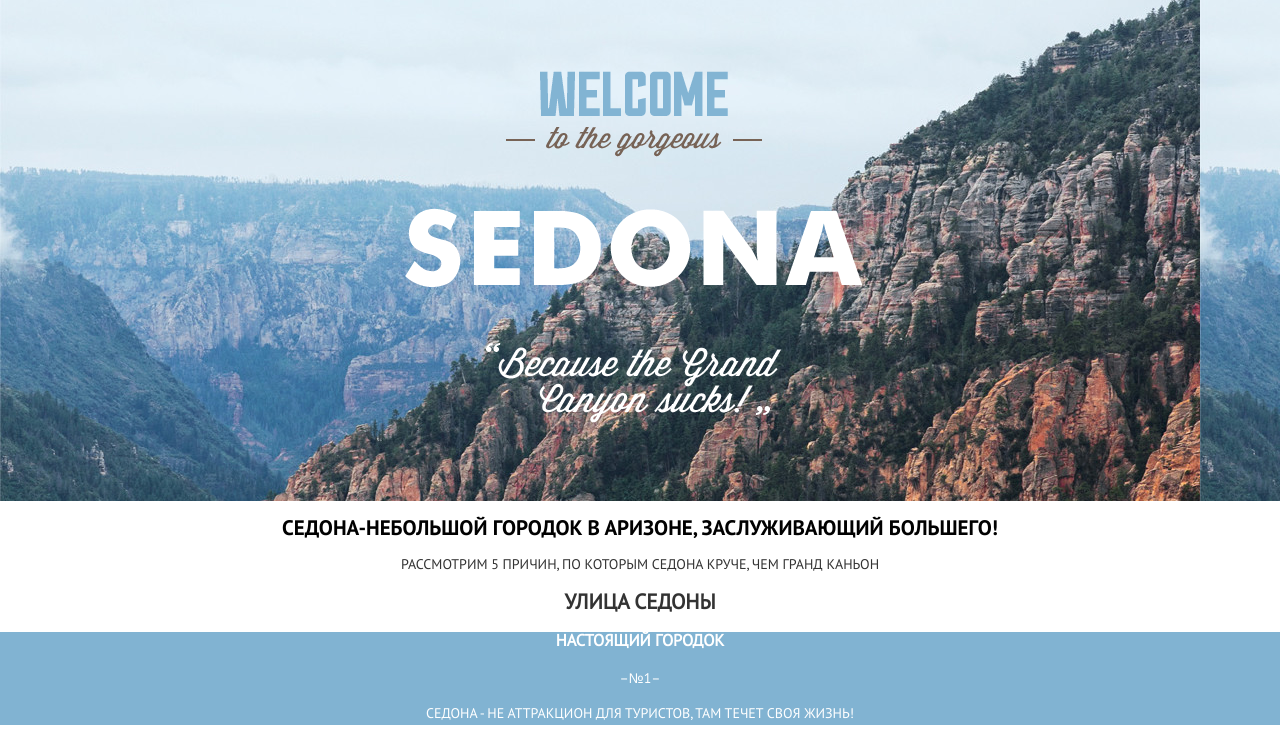
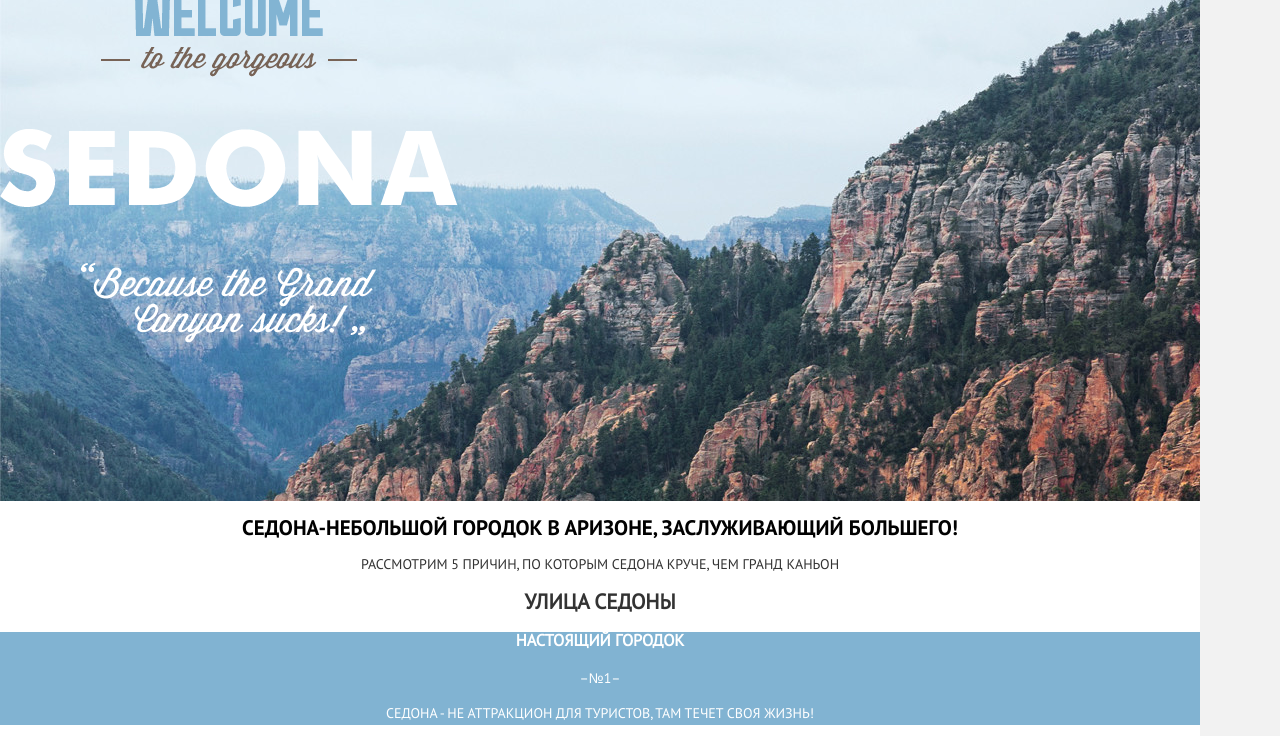
Before and after one commit to KramarevaDaria/312749-sedona, a plain HTML site: page index.html in a window 1280 px wide. Shown: the part 218-954 px from the top of the page. Drawn offline with Linux system fonts and the light colour scheme.

Commit message:
вернула размеры body

```diff
--- a/css/style.css
+++ b/css/style.css
@@ -14,8 +14,8 @@
   font-style: normal;
 }
 body {
-  min-width: 1200px;
-  min-height: 2760px;
+  width: 1280px;
+  height: 2760px;
   margin: 0;
   padding: 0;
   font-size: 14px;
@@ -29,7 +29,7 @@ a {
   text-decoration: none;
 }
 .wrapper {
-  min-width: 1200px;
+  width: 1200px;
   margin: 0;
   padding: 0;
   background-color: #fff;
@@ -107,16 +107,14 @@ a {
   color: rgba(0, 0, 0, 0.2);
 }
 .background-top {
-  position: relative;
   width: 100%;
   height: 510px;
   background-image: url("../img/background-main.jpg");
+  background-repeat: no-repeat;
 }
 .background-top::before {
   content: url("../img/top-words.png");
-  position: absolute;
-  top: 80px;
-  left: 405px;
+  background-position: center;
 }
 .title-and-reason {
   text-align: center;
```
